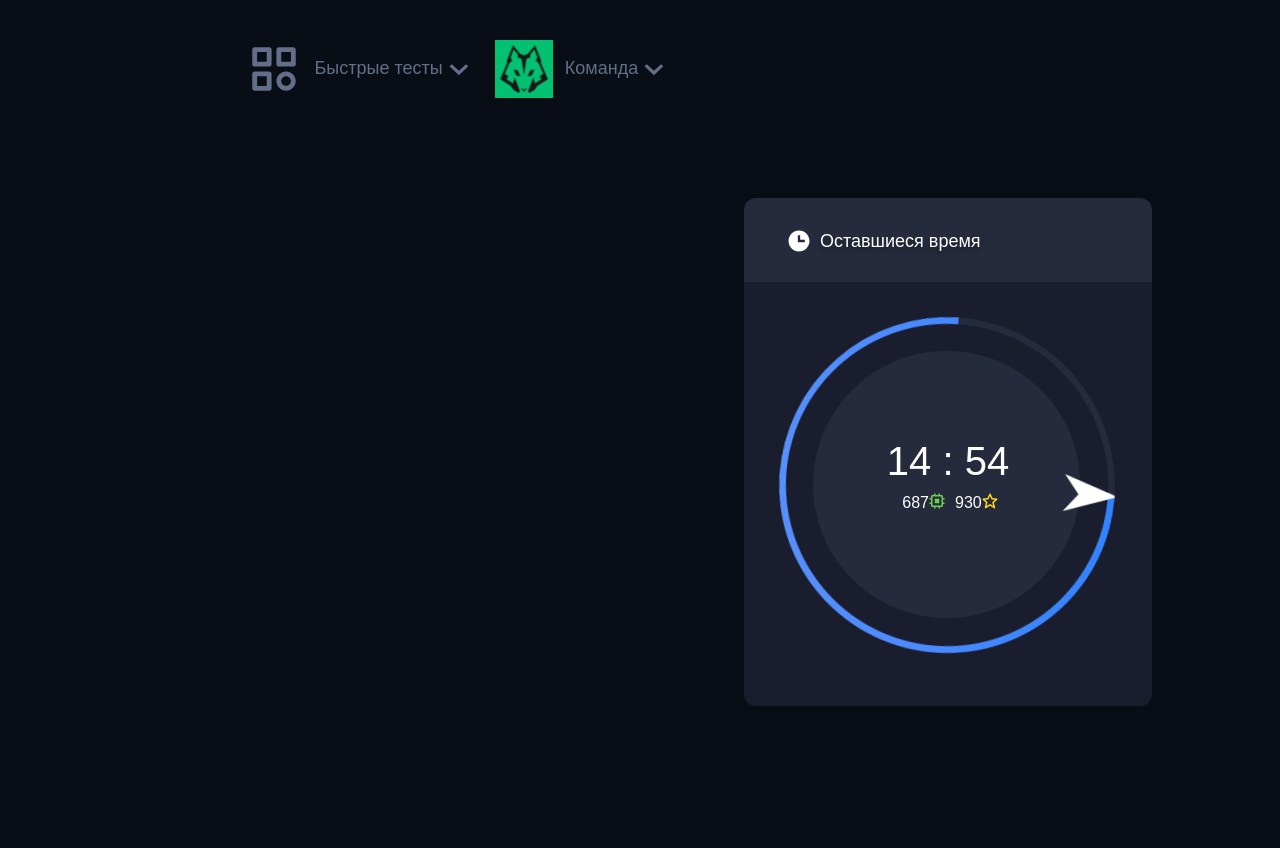
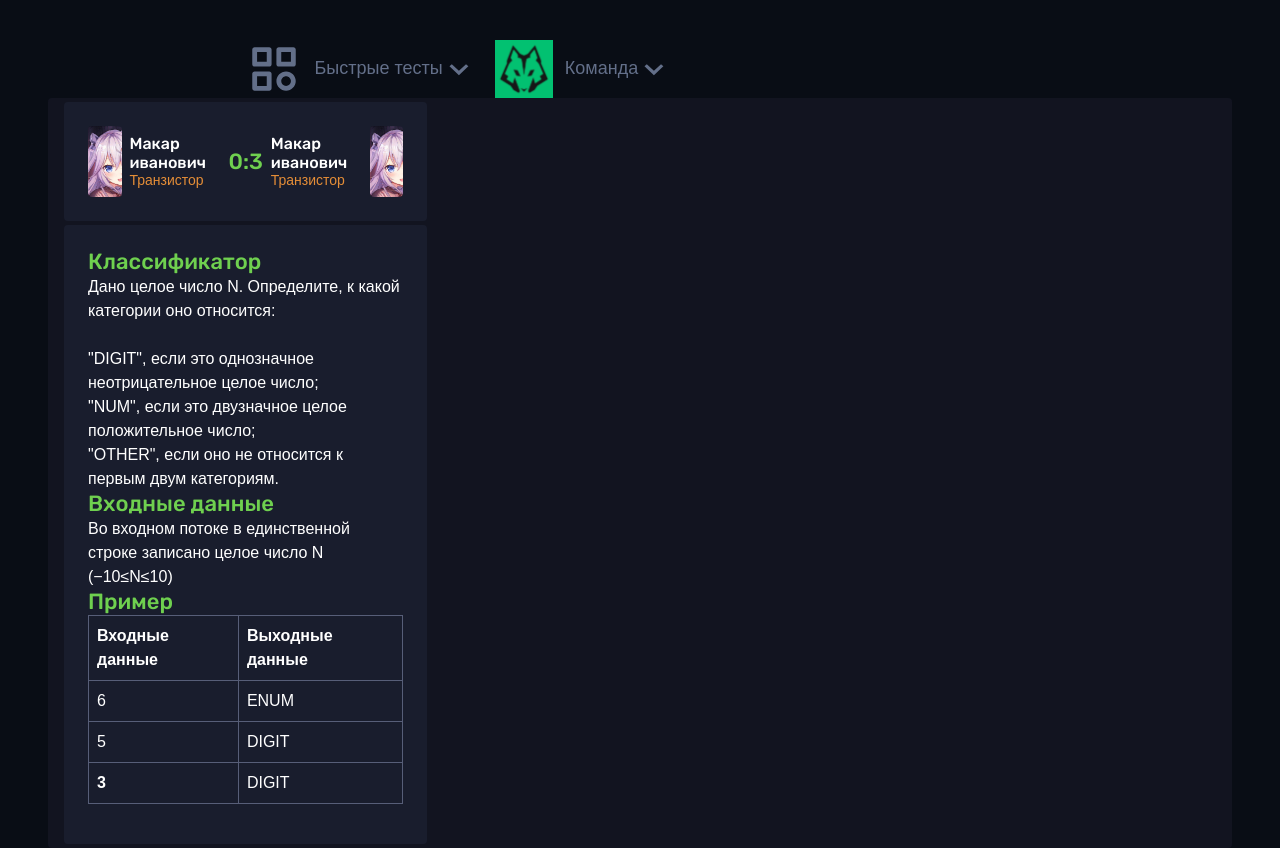
Before and after one commit to digital-volki/it_school_hack, a Next.js app: page /battle in a window 1280 px wide. Shown: the top 848 px of the page. Built offline with nearby package versions, Linux system fonts and the light colour scheme.

Commit message:
add battle

```diff
--- a/package.json
+++ b/package.json
@@ -12,6 +12,9 @@
   "dependencies": {
     "@apollo/client": "^3.3.7",
     "@popperjs/core": "^2.6.0",
+    "@timkendrick/monaco-editor": "^0.0.9",
+    "@zeit/next-css": "^1.0.1",
+    "@zeit/next-sass": "^1.0.1",
     "bootstrap": "^5.0.0-beta2",
     "clsx": "^1.1.1",
     "deepmerge": "^4.2.2",
@@ -19,13 +22,16 @@
     "graphql": "^15.5.0",
     "graphql-tag": "^2.11.0",
     "lodash": "^4.17.21",
+    "monaco-editor-webpack-plugin": "^3.0.1",
     "next": "10.1.3",
     "next-apollo": "^5.0.4",
     "next-offline": "^5.0.5",
     "next-plugin-graphql": "^0.0.2",
+    "next-transpile-modules": "^6.4.0",
     "react": "17.0.2",
     "react-dom": "17.0.2",
     "react-hook-form": "^7.1.1",
+    "react-monaco-editor": "^0.43.0",
     "sass": "^1.32.8",
     "sharp": "^0.27.2",
     "universal-cookie": "^4.0.4",
--- a/pages/battle/index.js
+++ b/pages/battle/index.js
@@ -1,13 +1,108 @@
-import Timer from "../../components/Timer";
+// import Timer from "../../components/Timer";
 import HeaderComponent from "../../components/HeaderComponent";
-import SidePanel from "../../components/Panel";
-
+// import SidePanel from "../../components/Panel";
+import style from '../../styles/Battle.module.scss'
+import clsx from "clsx";
+// import dynamic from "next/dynamic";
+// const CodeWithMonaco = dynamic(import('../../components/Editor'), {ssr: false})
 
 export default function Battle() {
     return (
         <div>
             <HeaderComponent/>
-            <Timer/>
+            <div className={'d-flex bg-l-bg mx-5 rounded row '}>
+                <div className={'main col-4'}>
+                    <div
+                        className={clsx('align-items-center d-flex bg-block-bg rounded m-1 p-4 justify-content-between', style.container)}>
+                        <div className={'d-flex'}>
+                            <div className={'rounded'} style={{
+                                width: 48,
+                                backgroundRepeat: "no-repeat",
+                                backgroundSize: "cover",
+                                backgroundImage: "url('/n/image1.jpg')"
+                            }}
+                            />
+                            <div className={'text-white p-2'}>
+                                <div className={style.title}>
+                                    Макар иванович
+                                </div>
+                                <div className={style.sub}>
+                                    Транзистор
+                                </div>
+                            </div>
+                        </div>
+                        <div className={clsx(style.count, '')}>
+                            0:3
+                        </div>
+                        <div className={'d-flex'}>
+                            <div className={'text-white p-2'}>
+                                <div className={style.title}>
+                                    Макар иванович
+                                </div>
+                                <div className={style.sub}>
+                                    Транзистор
+                                </div>
+                            </div>
+                            <div className={'rounded'} style={{
+                                width: 48,
+                                backgroundRepeat: "no-repeat",
+                                backgroundSize: "cover",
+                                backgroundImage: "url('/n/image1.jpg')"
+                            }}
+                            />
+                        </div>
+                    </div>
+                    <div
+                        className={clsx('align-items-center bg-block-bg rounded m-1 p-4 justify-content-between', style.container)}>
+                        <div className={style.count}>
+                            Классификатор
+                        </div>
+                        <div className={'text-white'}>
+                            Дано целое число N. Определите, к какой категории оно относится:
+                            <br/>
+                            <br/>
+                            "DIGIT", если это однозначное неотрицательное целое число;<br/>
+                            "NUM", если это двузначное целое положительное число; <br/>
+                            "OTHER", если оно не относится к первым двум категориям. <br/>
+                        </div>
+                        <div className={style.count}>
+                            Входные данные
+                        </div>
+                        <div className={'text-white'}>
+                            Во входном потоке в единственной строке записано целое число N (−10≤N≤10)
+                        </div>
+                        <div className={style.count}>
+                            Пример
+                        </div>
+                        <div className={'text-white'}>
+                            <table className="table-block-bg table-bordered border-main-b table text-white">
+                                <thead className={'rounded'}>
+                                <tr>
+                                    <th scope="col">Входные данные</th>
+                                    <th scope="col">Выходные данные</th>
+                                </tr>
+                                </thead>
+                                <tbody>
+                                <tr>
+                                    <td>6</td>
+                                    <td>ENUM</td>
+                                </tr>
+                                <tr>
+                                    <td>5</td>
+                                    <td>DIGIT</td>
+                                </tr>
+                                <tr>
+                                    <th>3</th>
+                                    <td>DIGIT</td>
+                                </tr>
+                                </tbody>
+                            </table>
+                        </div>
+                        {/*<CodeWithMonaco language="java" />*/}
+                    </div>
+                </div>
+                {/*<Timer/>*/}
+            </div>
         </div>
     )
 }
--- a/pages/index.js
+++ b/pages/index.js
@@ -1,6 +1,8 @@
+// import styles from '../styles/Home.module.css'
 import HeaderComponent from '../components/HeaderComponent/'
 import SideBar from '../components/SideBar/'
 import PlayerChallenge from '../components/PlayerChallenge/'
+
 
 export default function Home() {
   return (
--- /dev/null
+++ b/postcss.config.js
@@ -0,0 +1,27 @@
+
+
+const purgecss = [
+    "@fullhuman/postcss-purgecss",
+    {
+        // https://purgecss.com/configuration.html#options
+        content: ["./components/**/*.tsx", "./pages/**/*.tsx"],
+        css: [],
+        plugins: [
+            "postcss-flexbugs-fixes",
+            [
+                "postcss-preset-env",
+                {
+                    "autoprefixer": {
+                        "flexbox": "no-2009"
+                    },
+                    "stage": 3,
+                    "features": {
+                        "custom-properties": false
+                    }
+                }
+            ]
+        ],
+        whitelistPatternsChildren: [/monaco-editor/], // so it handles .monaco-editor .foo .bar
+        defaultExtractor: content => content.match(/[\w-/.:]+(?<!:)/g) || []
+    }
+];
--- /dev/null
+++ b/styles/Battle.module.scss
@@ -0,0 +1,27 @@
+
+.title {
+  font-family: Rubik, serif;
+  font-style: normal;
+  font-weight: 500;
+  font-size: 16px;
+  line-height: 19px;
+}
+
+.sub{
+  font-weight: 500;
+  font-size: 14px;
+  line-height: 17px;
+  color: #E48D37;
+}
+.count {
+  font-family: Rubik, serif;
+  font-style: normal;
+  font-weight: 500;
+  font-size: 22px;
+  line-height: 26px;
+  color: #6FD04F;
+}
+
+.container {
+
+}
--- a/styles/globals.scss
+++ b/styles/globals.scss
@@ -1,4 +1,5 @@
-@import url('https://fonts.googleapis.com/css2?family=Rubik:ital,wght@0,300;0,400;0,500;0,600;0,700;0,800;0,900;1,300;1,400;1,500;1,600;1,700;1,800;1,900&display=swap');
+
+@import url("https://fonts.googleapis.com/css2?family=Rubik:ital,wght@0,300;0,400;0,500;0,600;0,700;0,800;0,900;1,300;1,400;1,500;1,600;1,700;1,800;1,900&display=swap");
 
 @import "../node_modules/bootstrap/scss/functions";
 @import "../node_modules/bootstrap/scss/variables";
@@ -6,7 +7,10 @@
 
 
 $custom-colors: (
-main-bg: #090D15
+        main-bg: #090D15,
+        l-bg: #121420,
+        block-bg: #191D2D,
+        main-b: #575E78
 );
 
 $custom-breakpoints: (
```
Also changed, not shown: public/n/image1.jpg (added), 1 other file (tests, documents, lock files or other folders).
